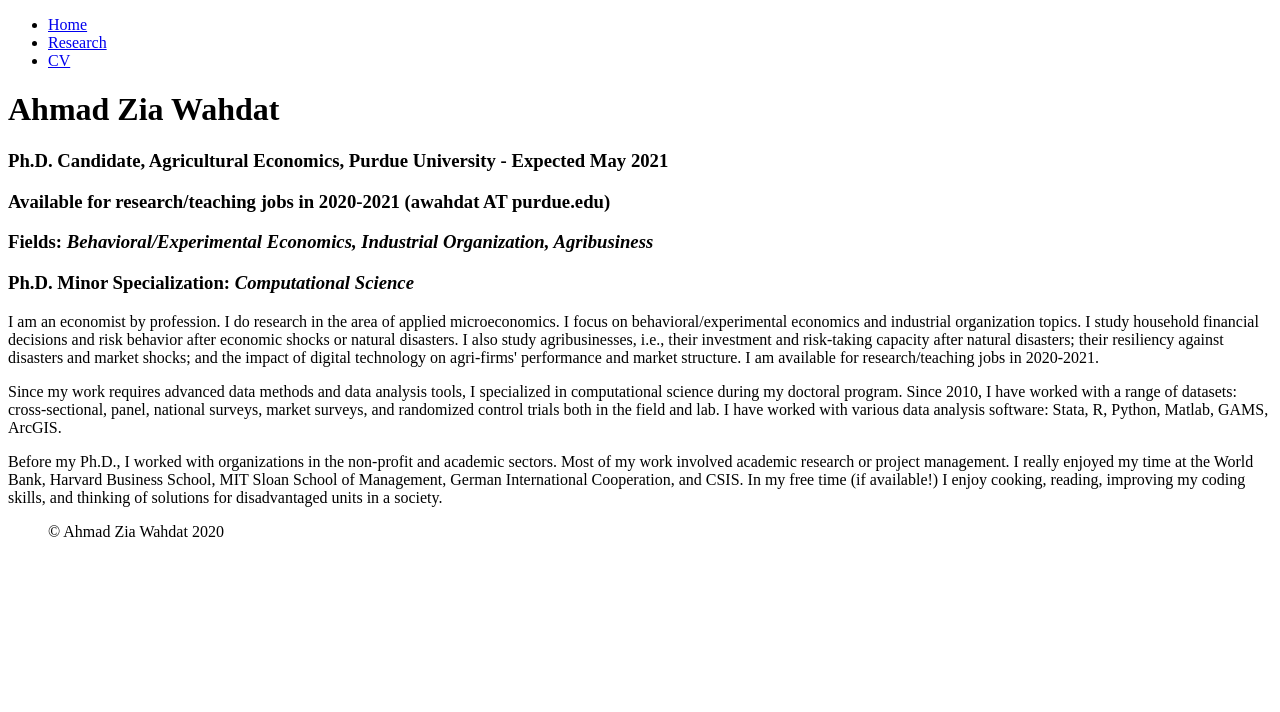
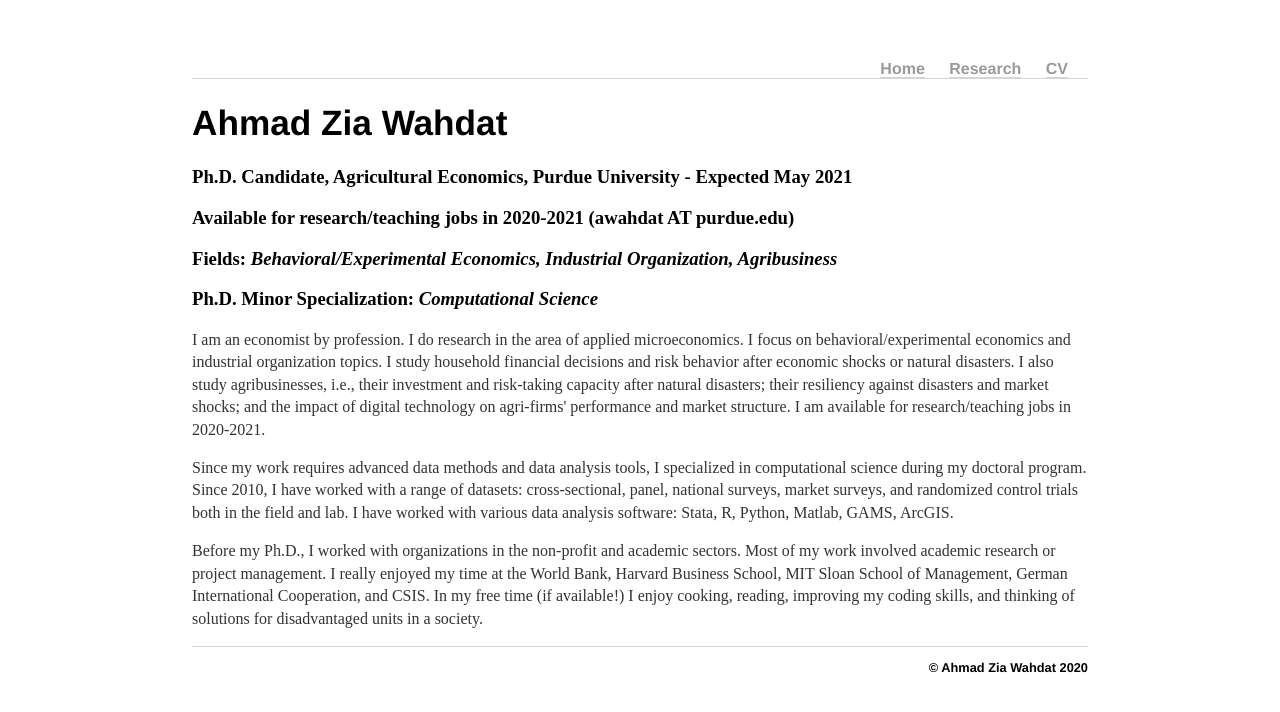
Before and after one commit to awahdat/webpage, a Jekyll site: the page built from index.html, in a window 1280 px wide. Shown: the top 712 px of the page. Built offline with Jekyll 4.4.1, drawn with Linux system fonts in a browser that asks for light colours.

Commit message:
Update default.html

```diff
--- a/_layouts/default.html
+++ b/_layouts/default.html
@@ -3,7 +3,7 @@
 	<head>
     <title>{{ page.title }}</title>
 
-    <link rel="stylesheet" type="text/css" href="webpage/css/main.css">
+    <link rel="stylesheet" type="text/css" href="/webpage/css/main.css">
 
   </head>
 
```
